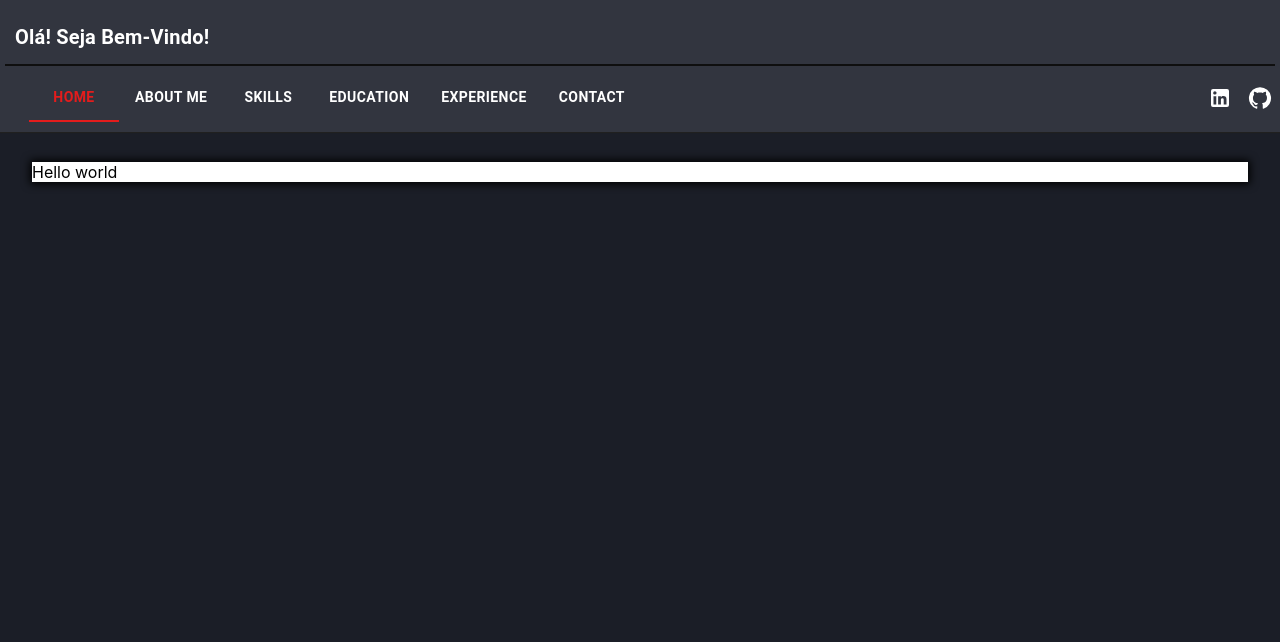
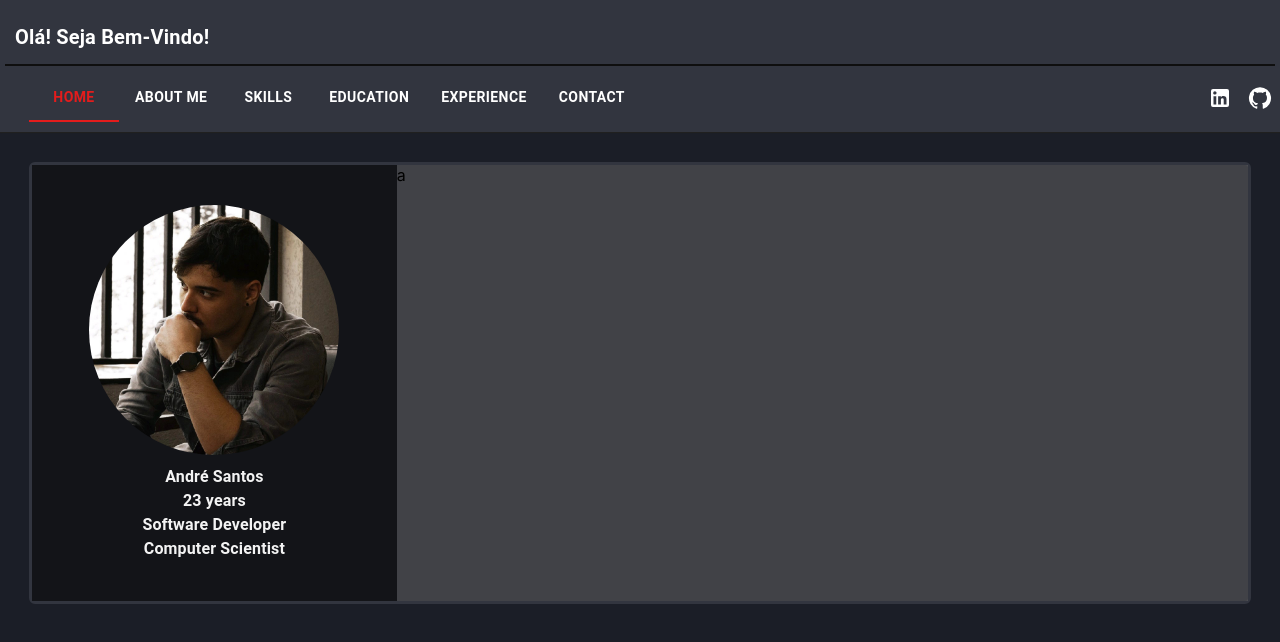
Before and after one commit to andrelssn/andre-santos-portfolio, a React (Create React App) app: page / in a window 1280 px wide. Shown: the top 642 px of the page. Built offline with nearby package versions, Linux system fonts and the light colour scheme.

Commit message:
feature/home - homepage initial ideia

```diff
--- a/src/App.css
+++ b/src/App.css
@@ -10,5 +10,5 @@ body {
   --red-system:           #e41c1c;
   --red-system-strong:    #681010;
   --red-system-light:     #df8181;
-  --main-text:            #0f0f0f;
+  --main-text:            #f3f3f3;
 }
--- a/src/Views/Home/Home.js
+++ b/src/Views/Home/Home.js
@@ -1,11 +1,30 @@
-import { Container, Paper } from "@mui/material";
+import { Box, Container, Fade, Paper, Typography } from "@mui/material";
 
 import "./Style.css";
 
+import image from "../../images/andre.jpeg";
+
 export default function Home() {
     return (
-        <main className="home-container">
-            Hello world
-        </main>
+        <Fade in={true}>
+            <nav className="home-container">
+                <Box className="left-side">
+                    <div style={{ display: "flex", justifySelf: "center" }}>
+                        <img src={image} className="img-style"/>
+                    </div>
+
+                    <Typography color="var(--main-text)" textAlign={"center"} fontWeight={"bold"}>
+                        André Santos <br/>
+                        23 years <br/>
+                        Software Developer <br/>
+                        Computer Scientist
+                    </Typography>
+                </Box>
+
+                <Box className="right-side">
+                    a
+                </Box>
+            </nav>
+        </Fade>
     );
 }
--- a/src/Views/Home/Style.css
+++ b/src/Views/Home/Style.css
@@ -1,8 +1,27 @@
 .home-container {
+    display: flex !important;
     position: relative !important;
     justify-self: center !important;
     width: 95% !important;
     margin-top: 30px !important;
-    background-color: var(--page) !important;
-    box-shadow: 0px 0px 8px 2px black !important;
+    border: 3px solid var(--header) !important;
+    border-radius: 6px !important;
 }
+
+.left-side {
+    width: 30% !important;
+    padding: 40px 0px !important;
+    background-color: #131418 !important;
+}
+
+.right-side {
+    width: 70% !important;
+    background-color: rgba(109, 107, 107, 0.473) !important;
+}
+
+.img-style {
+    width: 250px !important;
+    height: 250px !important;
+    margin-bottom: 10px !important;
+    border-radius: 100% !important;
+}
```
Also changed, not shown: src/images/andre.jpeg (added).
